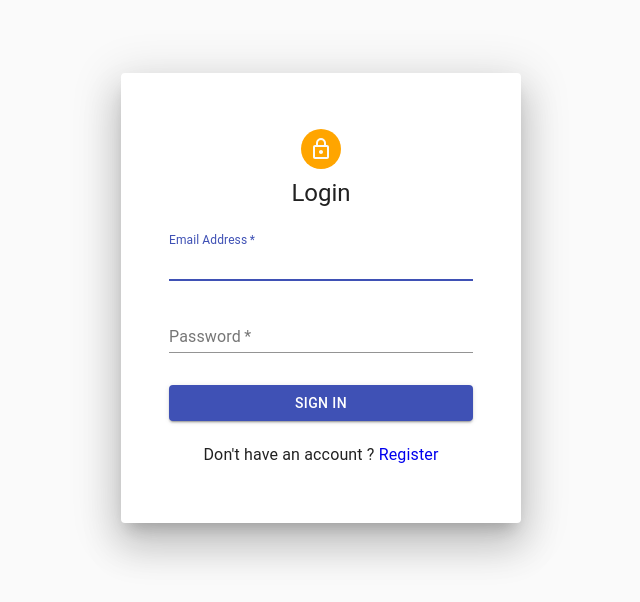
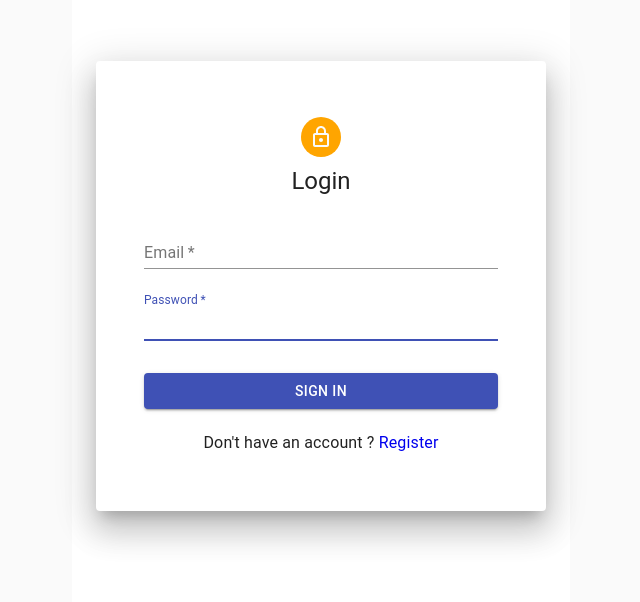
Before and after one commit to about-minor-project/seekers-frontend, a React (Create React App) app: page / in a window 1280 px wide. Shown: the part 114-716 px from the top of the page, without its empty margins (319-959 px from the left). Built offline with nearby package versions, Linux system fonts and the light colour scheme.

Commit message:
validated login signup page

```diff
--- a/package.json
+++ b/package.json
@@ -3,13 +3,17 @@
   "version": "0.1.0",
   "private": true,
   "dependencies": {
+    "@hookform/devtools": "^3.0.2",
     "@material-ui/core": "^4.11.3",
     "@material-ui/icons": "^4.11.2",
+    "@progress/kendo-theme-default": "^4.37.0",
     "@testing-library/jest-dom": "^5.12.0",
     "@testing-library/react": "^11.2.6",
     "@testing-library/user-event": "^12.8.3",
     "react": "^17.0.2",
     "react-dom": "^17.0.2",
+    "react-hook-form": "^7.3.5",
+    "react-material-ui-form-validator": "^2.1.4",
     "react-router-dom": "^5.2.0",
     "react-scripts": "4.0.3",
     "web-vitals": "^1.1.1"
--- a/src/components/NavBar.js
+++ b/src/components/NavBar.js
@@ -7,6 +7,7 @@ import AppBar from '@material-ui/core/AppBar';
 import Toolbar from '@material-ui/core/Toolbar';
 import Typography from '@material-ui/core/Typography';
 import Drawer from '@material-ui/core/Drawer';
+import Divider from '@material-ui/core/Divider';
 import List from '@material-ui/core/List';
 import ListItem from '@material-ui/core/ListItem';
 import ListItemText from '@material-ui/core/ListItemText';
@@ -35,7 +36,13 @@ const styles = theme => ({
   aboveDrawer: {
     zIndex: theme.zIndex.drawer + 1
   },
-
+  logo: {
+    paddingTop: theme.spacing(1),
+    paddingBottom: theme.spacing(1),
+    fontSize: 30,
+    fontWeight: 400,
+    color: '#3f51b5',
+  },
 });
 
 const MyToolbar = withStyles(styles)(
@@ -51,11 +58,9 @@ const MyToolbar = withStyles(styles)(
           >
             <MenuIcon />
           </IconButton>
-          <Typography variant="h5" className={classes.title}>
-            Seeker
-          </Typography>
-          </Toolbar>
-       </AppBar>
+
+        </Toolbar>
+      </AppBar>
       <div className={classes.toolbarMargin} />
     </Fragment>
   )
@@ -64,18 +69,22 @@ const MyToolbar = withStyles(styles)(
 const MyDrawer = withStyles(styles)(
   ({ classes, variant, open, onClose, onItemClick }) => (
 
-    <Drawer variant={variant} open={open} onClose={onClose} classes={{paper: classes.drawerPaper }}>
-      <div className={clsx({[classes.toolbarMargin]: variant === 'persistent' })}/>
+    <Drawer variant={variant} open={open} onClose={onClose} classes={{ paper: classes.drawerPaper }}>
+      <div className={clsx({ [classes.toolbarMargin]: variant === 'persistent' })} />
       <List>
+        <ListItem button className={classes.logo}>
+          <ListItemText>Seeker</ListItemText>
+        </ListItem>
+        <Divider className={classes.divider} />
         <ListItem button component={Link} to="/Profile" onClick={onItemClick('Profile')}>
           <ListItemText>Profile</ListItemText>
         </ListItem>
-        <ListItem  button component={Link} to="/" onClick={onItemClick('Logout')}>
+        <ListItem button component={Link} to="/" onClick={onItemClick('Logout')}>
           <ListItemText>Logout</ListItemText>
         </ListItem>
-       </List>
+      </List>
     </Drawer>
-     )
+  )
 );
 
 function AppBarInteraction({ classes, variant }) {
@@ -94,7 +103,7 @@ function AppBarInteraction({ classes, variant }) {
   return (
     <div className={classes.root}>
       <MyToolbar title={title} onMenuClick={toggleDrawer} />
-      <MyDrawer open={drawer}  onClose={toggleDrawer} onItemClick={onItemClick} variant={variant}/>
+      <MyDrawer open={drawer} onClose={toggleDrawer} onItemClick={onItemClick} variant={variant} />
     </div>
   );
 }
--- a/src/components/login.js
+++ b/src/components/login.js
@@ -6,32 +6,49 @@ import {
   FormControl,
   Input,
   InputLabel,
-  Paper
+  Paper,
+  Typography,
 } from "@material-ui/core";
 import LockIcon from "@material-ui/icons/LockOutlined";
-import Typography from "@material-ui/core/Typography";
 import { Link } from "react-router-dom";
+
 const styles = {
+
   main: {
-    maxWidth: 400,
+    backgroundColor: "white",
+    minHeight: "90vh",
+    display: "flex",
+    flexDirection: "column",
+    alignItems: "center",
+    justifyContent: "center",
+
+    backgroundPosition: "center",
+    backgroundRepeat: "no-repeat",
+    backgroundSize: "cover",
+    position: "relative"
+  },
+  mainForm: {
+    paddingTop: 20,
+    paddingBottom: 20,
+    maxWidth: 450,
     width: "auto",
     display: "block",
     marginLeft: 24,
     marginRight: 24
   },
   paper: {
-    marginTop: 24,
     display: "flex",
     flexDirection: "column",
     alignItems: "center",
     padding: "48px 48px 48px"
+
   },
   avatar: {
     margin: 8,
     backgroundColor: "orange"
   },
   form: {
-    width: "100%",
+    width: "auto",
     marginTop: 8
   },
   submit: {
@@ -43,76 +60,125 @@ const styles = {
     left: "50%",
     marginTop: -12,
     marginLeft: -12
+  },
+  danger: {
+    fontSize: 10,
+    color: "red"
   }
 };
+class Login extends React.Component {
+  constructor() {
+    super();
+    this.state = {
+      input: {},
+      errors: {}
+    };
 
-class Login extends Component {
-  constructor(props) {
-    super(props);
-    this.state = {
-      email: "",
-      password: "",
-      showDialog: false,
-      dialogTitle: "",
-      dialogMessage: "",
-      error: false,
-      loading: false
-    };
+    this.handleChange = this.handleChange.bind(this);
+    this.handleSubmit = this.handleSubmit.bind(this);
   }
 
-  dialogHandler = () => {
-    this.setState({ showDialog: false });
-  };
+  handleChange(event) {
+    let input = this.state.input;
+    input[event.target.name] = event.target.value;
 
-  buttonPressed = e => {
-    this.setState({ loading: true });
-    console.log(this.state.email + " " + this.state.password);
-    e.preventDefault();
-  };
+    this.setState({
+      input
+    });
+  }
+
+  handleSubmit(event) {
+    event.preventDefault();
+
+    if (this.validate()) {
+      console.log(this.state);
+
+      let input = {};
+      input["email"] = "";
+      input["password"] = "";
+      this.setState({ input: input });
+
+      alert('You are Logged in successfully');
+
+    }
+  }
+
+  validate() {
+    let input = this.state.input;
+    let errors = {};
+    let isValid = true;
+
+    if (!input["email"]) {
+      isValid = false;
+      errors["email"] = "Please enter your email Address.";
+    }
+
+    if (typeof input["email"] !== "undefined") {
+
+      var pattern = new RegExp(/^(("[\w-\s]+")|([\w-]+(?:\.[\w-]+)*)|("[\w-\s]+")([\w-]+(?:\.[\w-]+)*))(@((?:[\w-]+\.)*\w[\w-]{0,66})\.([a-z]{2,6}(?:\.[a-z]{2})?)$)|(@\[?((25[0-5]\.|2[0-4][0-9]\.|1[0-9]{2}\.|[0-9]{1,2}\.))((25[0-5]|2[0-4][0-9]|1[0-9]{2}|[0-9]{1,2})\.){2}(25[0-5]|2[0-4][0-9]|1[0-9]{2}|[0-9]{1,2})\]?$)/i);
+      if (!pattern.test(input["email"])) {
+        isValid = false;
+        errors["email"] = "Please enter valid email address.";
+      }
+    }
+
+    if (!input["password"]) {
+      isValid = false;
+      errors["password"] = "Please enter your password.";
+    }
+
+    this.setState({
+      errors: errors
+    });
+
+    return isValid;
+  }
 
   render() {
     return (
-      <main style={styles.main}>
+      <div>
+        <div style={styles.main}>
+          <main style={styles.mainForm}>
             <CssBaseline />
-        <Paper style={styles.paper} elevation={24}>
+            <Paper style={styles.paper} elevation={20}>
               <Avatar style={styles.avatar}>
                 <LockIcon />
               </Avatar>
               <Typography component="h1" variant="h5">
-            Login
-          </Typography>
+                Login    </Typography>
+              <form onSubmit={this.handleSubmit} style={styles.form}>
 
-          <form style={styles.form}>
                 <FormControl margin="normal" required fullWidth>
-              <InputLabel htmlFor="email">Email Address</InputLabel>
+                  <InputLabel htmlFor="email">Email</InputLabel>
                   <Input
-                error={this.state.error}
-                id="email"
+                    type="text"
                     name="email"
-                autoComplete="email"
+                    value={this.state.input.email}
+                    onChange={this.handleChange}
                     autoFocus
-                onChange={e => this.setState({ email: e.target.value })}
-              />
+                    id="email" />
+                  <div className="text-danger" style={styles.danger}>{this.state.errors.email}</div>
                 </FormControl>
 
                 <FormControl margin="normal" required fullWidth>
                   <InputLabel htmlFor="password">Password</InputLabel>
                   <Input
-                error={this.state.error}
+                    type="password"
                     name="password"
-                type="password"
-                id="password"
-                autoComplete="current-password"
-                onChange={e => this.setState({ password: e.target.value })}
-              />
+                    value={this.state.input.password}
+                    onChange={this.handleChange}
+                    autoFocus
+                    id="password" />
+                  <div className="text-danger" style={styles.danger}>{this.state.errors.password}</div>
                 </FormControl>
-            <Link style={{ textDecoration: "none", color: "white" }} to="/Profile">
                 <Button
                   fullWidth
                   variant="contained"
                   color="primary"
-                style={styles.submit}>Sign in</Button>
-            </Link>
+                  value="submit"
+                  type="submit"
+                  component={Link} to="/profile"
+                  style={styles.submit}> Sign in </Button>
                 <div style={{ textAlign: "center" }}>
                   <Typography
                     variant="subtitle1"
@@ -127,10 +193,11 @@ class Login extends Component {
                 </div>
               </form>
             </Paper>
-
-
           </main>
+        </div>
+      </div>
     );
   }
 }
+
 export default Login;
--- a/src/components/profile.js
+++ b/src/components/profile.js
@@ -1,7 +1,5 @@
   import React from "react";
   import NavBar from "./NavBar.js";
-
-
   const styles = {
     main: {
       backgroundColor: "#282c34",
@@ -27,6 +25,7 @@ return (
   <>
   <NavBar/>
     <p >welcome to profile</p>
+
     </>);
 
   }
--- a/src/components/signup.js
+++ b/src/components/signup.js
@@ -13,7 +13,6 @@ import PersonIcon from "@material-ui/icons/Person";
 import { Link } from "react-router-dom";
 
 const styles = {
-
   main: {
     backgroundColor: "white",
     minHeight: "90vh",
@@ -25,73 +24,127 @@ const styles = {
     backgroundPosition: "center",
     backgroundRepeat: "no-repeat",
     backgroundSize: "cover",
-    position: "relative"
+    position: "relative",
   },
   mainForm: {
     paddingTop: 20,
     paddingBottom: 20,
     maxWidth: 450,
     width: "auto",
-    display: "block", // Fix IE 11 issue.
+    display: "block",
     marginLeft: 24,
-    marginRight: 24
+    marginRight: 24,
   },
   paper: {
     display: "flex",
     flexDirection: "column",
     alignItems: "center",
-    padding: "48px 48px 48px"
-
+    padding: "48px 48px 48px",
   },
   avatar: {
     margin: 8,
-    backgroundColor: "orange"
+    backgroundColor: "orange",
   },
   form: {
     width: "auto",
-    marginTop: 8
+    marginTop: 8,
   },
   submit: {
-    marginTop: 24
+    marginTop: 24,
   },
   submitLoader: {
     position: "absolute",
     top: "50%",
     left: "50%",
     marginTop: -12,
-    marginLeft: -12
-  }
+    marginLeft: -12,
+  },
+  danger: {
+    fontSize: 10,
+    color: "red",
+  },
+};
+class SignUp extends React.Component {
+  constructor() {
+    super();
+    this.state = {
+      input: {},
+      errors: {},
     };
 
-class SignUp extends Component {
-  constructor(props) {
-    super(props);
-    this.state = {
-      fname: "",
-      lname:"",
-      email: "",
-      password: "",
-      showDialog: false,
-      dialogTitle: "",
-      dialogMessage: "",
-      error: false,
-      loading: false
-    };
+    this.handleChange = this.handleChange.bind(this);
+    this.handleSubmit = this.handleSubmit.bind(this);
   }
 
-  dialogHandler = () => {
-    this.setState({showDialog: false});
+  handleChange(event) {
+    let input = this.state.input;
+    input[event.target.name] = event.target.value;
+
+    this.setState({
+      input,
+    });
   }
 
+  handleSubmit(event) {
+    event.preventDefault();
 
-  buttonPressed = e => {
-    this.setState({loading : true});
-    const {fname,lname, email, password} = this.state;
-    e.preventDefault();
-  };
+    if (this.validate()) {
+      console.log(this.state);
 
+      let input = {};
+      input["fname"] = "";
+      input["lname"] = "";
+      input["email"] = "";
+      input["password"] = "";
+      input["confirm_password"] = "";
+      this.setState({ input: input });
+
+      alert("Your Form is submited");
+    }
+  }
+
+  validate() {
+    let input = this.state.input;
+    let errors = {};
+    let isValid = true;
+
+    if (!input["fname"]) {
+      isValid = false;
+      errors["fname"] = "Please enter your name.";
+    }
+    if (!input["lname"]) {
+      isValid = false;
+      errors["lname"] = "Please enter your name.";
+    }
+    if (!input["email"]) {
+      isValid = false;
+      errors["email"] = "Please enter your email Address.";
+    }
+
+    if (typeof input["email"] !== "undefined") {
+      var pattern = new RegExp(
+        /^(("[\w-\s]+")|([\w-]+(?:\.[\w-]+)*)|("[\w-\s]+")([\w-]+(?:\.[\w-]+)*))(@((?:[\w-]+\.)*\w[\w-]{0,66})\.([a-z]{2,6}(?:\.[a-z]{2})?)$)|(@\[?((25[0-5]\.|2[0-4][0-9]\.|1[0-9]{2}\.|[0-9]{1,2}\.))((25[0-5]|2[0-4][0-9]|1[0-9]{2}|[0-9]{1,2})\.){2}(25[0-5]|2[0-4][0-9]|1[0-9]{2}|[0-9]{1,2})\]?$)/i
+      );
+      if (!pattern.test(input["email"])) {
+        isValid = false;
+        errors["email"] = "Please enter valid email address.";
+      }
+    }
+
+    if (!input["password"]) {
+      isValid = false;
+      errors["password"] = "Please enter your password.";
+    }
+
+    this.setState({
+      errors: errors,
+    });
+
+    return isValid;
+  }
   render() {
     return (
+      <div>
         <div style={styles.main}>
           <main style={styles.mainForm}>
             <CssBaseline />
@@ -99,69 +152,87 @@ class SignUp extends Component {
               <Avatar style={styles.avatar}>
                 <PersonIcon />
               </Avatar>
-            <Typography component="h1" variant="h5">
-              Register
+              <Typography component='h1' variant='h5'>
+                Register{" "}
               </Typography>
-            <form style={styles.form}>
-              {/* first name */}
-              <FormControl margin="normal" required fullWidth>
-                <InputLabel htmlFor="fname">First Name</InputLabel>
+              <form onSubmit={this.handleSubmit} style={styles.form}>
+                <FormControl margin='normal' required fullWidth>
+                  <InputLabel htmlFor='fname'>First Name</InputLabel>
                   <Input
-                  id="fname"
-                  fname="fname"
+                    type='text'
+                    name='fname'
+                    value={this.state.input.fname}
+                    onChange={this.handleChange}
                     autoFocus
-                  onChange={e => this.setState({ name: e.target.value })}
+                    id='fname'
                   />
+                  <div className='text-danger' style={styles.danger}>
+                    {this.state.errors.name}
+                  </div>
+                </FormControl>
+                <FormControl margin='normal' required fullWidth>
+                  <InputLabel htmlFor='lname'>Last Name</InputLabel>
+                  <Input
+                    type='text'
+                    name='lname'
+                    value={this.state.input.lname}
+                    onChange={this.handleChange}
+                    autoFocus
+                    id='lname'
+                  />
+                  <div className='text-danger' style={styles.danger}>
+                    {this.state.errors.name}
+                  </div>
+                </FormControl>
+                <FormControl margin='normal' required fullWidth>
+                  <InputLabel htmlFor='email'>Email</InputLabel>
+                  <Input
+                    type='text'
+                    name='email'
+                    value={this.state.input.email}
+                    onChange={this.handleChange}
+                    autoFocus
+                    id='email'
+                  />
+                  <div className='text-danger' style={styles.danger}>
+                    {this.state.errors.email}
+                  </div>
                 </FormControl>
 
-              {/* last name*/}
-              <FormControl margin="normal" required fullWidth>
-                <InputLabel htmlFor="name">Last Name</InputLabel>
+                <FormControl margin='normal' required fullWidth>
+                  <InputLabel htmlFor='password'>Password</InputLabel>
                   <Input
-                  id="lname"
-                  lname="lname"
+                    type='password'
+                    name='password'
+                    value={this.state.input.password}
+                    onChange={this.handleChange}
                     autoFocus
-                  onChange={e => this.setState({ name: e.target.value })}
+                    id='password'
                   />
-              </FormControl>
 
-              {/* Email Address */}
-              <FormControl margin="normal" required fullWidth>
-                <InputLabel htmlFor="email">Email Address</InputLabel>
-                <Input
-                  id="email"
-                  name="email"
-                  autoComplete="email"
-                  onChange={e => this.setState({ email: e.target.value })}
-                />
-              </FormControl>
-
-              {/* Password */}
-              <FormControl margin="normal" required fullWidth>
-                <InputLabel htmlFor="password">Password</InputLabel>
-                <Input
-                  name="password"
-                  type="password"
-                  id="password"
-                  autoComplete="current-password"
-                  onChange={e => this.setState({ password: e.target.value })}
-                />
+                  <div className='text-danger' style={styles.danger}>
+                    {this.state.errors.password}
+                  </div>
                 </FormControl>
                 <Button
                   fullWidth
-                variant="contained"
-                color="primary"
+                  variant='contained'
+                  color='primary'
+                  value='submit'
+                  type='submit'
                   style={styles.submit}
-
-              > Sign Up </Button>
+                >
+                  {" "}
+                  Sign Up{" "}
+                </Button>
                 <div style={{ textAlign: "center" }}>
                   <Typography
-                  variant="subtitle1"
+                    variant='subtitle1'
                     style={{ marginTop: 20 }}
-                  gutterBottom>
-
+                    gutterBottom
+                  >
                     {"Already have an account ? "}
-                  <Link style={{ textDecoration: "none" }} to="/">
+                    <Link style={{ textDecoration: "none" }} to='/'>
                       Sign in
                     </Link>
                   </Typography>
@@ -169,7 +240,7 @@ class SignUp extends Component {
               </form>
             </Paper>
           </main>
-
+        </div>
       </div>
     );
   }
```
Also changed, not shown: 1 other file (tests, documents, lock files or other folders). Lines whose indentation alone changed are shown as unchanged.
